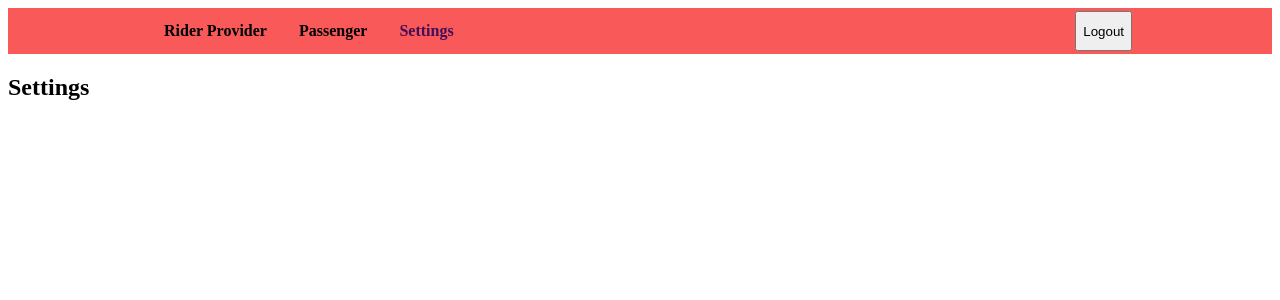
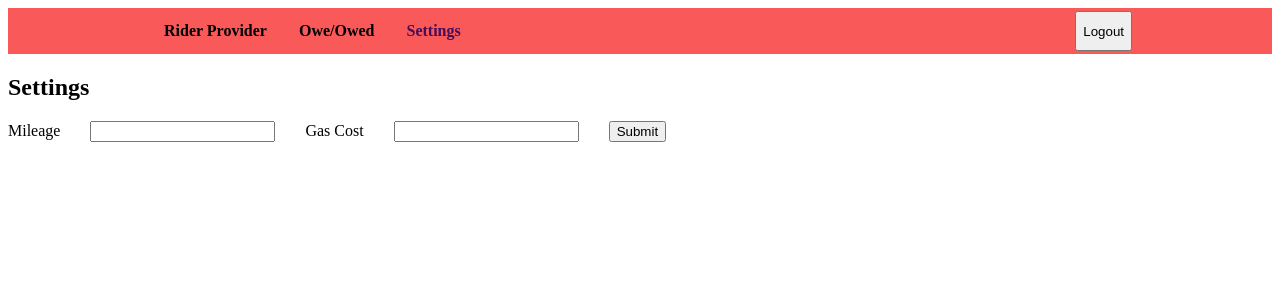
Before and after one commit to ShivamSpm/ride-share-cost-calculator, a React (Create React App) app: page /settings in a window 1280 px wide. Shown: the top 300 px of the page. Built offline with nearby package versions, Linux system fonts and the light colour scheme; sample sign-in values are in the browser's storage.

Commit message:
Added new functionalities like settings page and money owe page

```diff
--- a/src/App.js
+++ b/src/App.js
@@ -10,7 +10,7 @@ import SignupPage from './pages/SignupPage';
 import LoginPage from './pages/LoginPage';
 import Navbar from './components/Navbar';
 import RiderPage from "./pages/RiderPage"
-import PassengerPage from "./pages/PassengerPage";
+import MoneyOwedPage from "./pages/MoneyOwedPage";
 import SettingsPage from "./pages/SettingsPage";
 
 export default function App(){
@@ -22,7 +22,7 @@ export default function App(){
                 {user ? <Navbar/>: <></>}
                 <Routes>
                     <Route path="/rider" element={user ? <RiderPage/>: <Navigate to="/login" replace/>} />
-                    <Route path="/passenger" element={user ? <PassengerPage/> : <Navigate to="/login" replace/>} />
+                    <Route path="/owed" element={user ? <MoneyOwedPage/> : <Navigate to="/login" replace/>} />
                     <Route path="/settings" element={user ? <SettingsPage/> : <Navigate to="/login" replace/>} />
                     <Route path="/login" element={ !user ? <LoginPage/> : <Navigate to="/rider" replace/>} />
                     <Route path="/signup" element={!user ? <SignupPage/> : <Navigate to="/rider" replace/>} />
--- a/src/components/Dropdown.js
+++ b/src/components/Dropdown.js
@@ -6,6 +6,7 @@ import SearchIcon from "@mui/icons-material/Search";
 import { MenuItem, InputBase, Menu, Divider } from "@material-ui/core";
 import CheckIcon from "@material-ui/icons/Check";
 import { makeStyles } from "@material-ui/core/styles";
+import { postMethod } from "../constants/axiosRequests";
 
 const useStyles = makeStyles((theme) => ({
     DropDownButton: {
@@ -82,20 +83,19 @@ const useStyles = makeStyles((theme) => ({
 
 
 export default function Dropdown(props){
-    console.log("props");
-    console.log(props.data);
 
     const classes = useStyles();
     const [anchorEl, setAnchorEl] = useState(null);
     const [searchText, setSearchText] = useState("");
     const [selection, setSelection] = useState("");
     const [namesList, setNamesList] = useState([]);
-    const [distance, setdistance] = useState(0);
+    const [distance, setdistance] = useState("");
+    const [error, setError] = useState("");
 
     useEffect(() => {
         setNamesList(JSON.parse(localStorage.getItem("localNames")));
     }, []);
-
+    console.log(namesList);
     const handleMenuOpen = (event) => {
         setAnchorEl(event.currentTarget);
     };
@@ -126,26 +126,61 @@ export default function Dropdown(props){
         localStorage.setItem("localNames", JSON.stringify(deleted));
     }
 
-    const handleChange = (e) => {
+    const handleDistanceChange = (e) => {
         setdistance(e.target.value);
     }
-    console.log(namesList);
+
+    // console.log(namesList);
+    const handleRideNow = async(e) =>{
+        if(isNaN(distance) || distance===""){
+          console.log("inside if")
+          setError("Please input correct distance value (in miles)");
+        }
+        else{
+        setError("");
+        const user = JSON.parse(sessionStorage.getItem('user'));
+        console.log(user);
+        const userEmail = user["email"];
+        const riderEmailJson = {
+          "riderEmail":userEmail
+        }
+        const rideDistanceJson = {
+          "distance": distance
+        }
+
+        namesList.push(riderEmailJson);
+        namesList.push(rideDistanceJson);
+
+        try{
+        await postMethod("/saveRide", namesList);
+        namesList.splice(-1)
+        namesList.splice(-1)
+        setNamesList(namesList);
+        console.log(namesList);
+        // setDupNamesList([]);
+        }catch(err){
+          console.log(err);
+        }
+      }
+    }
 
     return (
         <>
             <div>
+            <div style={{color: 'red'}}>{error}</div>
             <Button
                 type="button"
                 className={classes.DropDownButton}
                 onClick={handleMenuOpen}
             >
-                {selection ? selection : <span style={{color:'#A3A3A3',fontSize:'15px' }}>Add name...</span>}
-                <KeyboardArrowDownIcon />
+                {selection ? selection : <span style={{color:'#A3A3A3',fontSize:'17px' }}>Select name...</span>}
+                <KeyboardArrowDownIcon/>
             </Button>
             {renderDashboardMenu()}
-            <Button onClick={handleAddName}>Add</Button>
-            <input
-            onChange = {handleChange}
+            <Button onClick={handleAddName}>Add name</Button>
+            <input style={{margin:'0px 30px'}}
+            onChange = {handleDistanceChange}
+            placeholder="Enter Distance..."
             />
             </div>
 
@@ -161,17 +196,18 @@ export default function Dropdown(props){
                     <div className="col-1" style={{margin:'0px 50px'}}>
                         <button className="mt-2 btn btn-warning material-icons"
                             onClick={() => handleDelete(name)}
-                        >delete</button>
+                        >Delete</button>
                     </div>
                 </div>
             </React.Fragment>
         )
         )}
-        <button style={{margin:'50px 0px'}}>Ride now</button>
+        <button style={{margin:'50px 0px'}} onClick={handleRideNow}>Ride now</button>
         </>
       );
 
       function renderDashboardMenu() {
+        console.log(props.data);
         const displayOptions = props.data
           .map((item) => {
             if (item.Name.toLowerCase().includes(searchText.toLowerCase())) {
--- a/src/components/Login.js
+++ b/src/components/Login.js
@@ -43,7 +43,7 @@ export default function Login(){
             dispatch(login({
                 response
             }));
-            sessionStorage.setItem('user', response);
+            sessionStorage.setItem('user', JSON.stringify(response) );
             window.location.reload(false);
 
         }catch(err){
--- a/src/components/Navbar.js
+++ b/src/components/Navbar.js
@@ -19,8 +19,8 @@ export default function Navbar(){
           <NavLink to="/rider" >
             Rider Provider
           </NavLink>
-          <NavLink to="/passenger" >
-            Passenger
+          <NavLink to="/owed" >
+            Owe/Owed
           </NavLink>
           <NavLink to="/settings" >
             Settings
--- a/src/constants/axiosRequests.js
+++ b/src/constants/axiosRequests.js
@@ -5,9 +5,13 @@ const client = axios.create({
   });
 
 
-export default async function getMethod(path){
+export default async function getMethod(path, data){
 
-        const response = await client.get(`${path}`);
+        const response = await client.get(`${path}`, {
+          params: {
+            data: data,
+          }
+        });
         // console.log("response");
         // console.log(response);
         return response.data;
--- /dev/null
+++ b/src/pages/MoneyOwedPage.js
@@ -0,0 +1,47 @@
+import React from "react";
+import { useEffect, useState } from "react";
+import getMethod from "../constants/axiosRequests";
+
+export default function MoneyOwedPage(){
+    const [moneyOwedData, setMoneyOwedData] = useState([]);
+    const [moneyYouOweData, setMoneyYouOweData] = useState([]);
+    useEffect(() =>  {
+        getMoneyOwedData();
+        getMoneyYouOweData();
+    }, []);
+
+    const getMoneyOwedData = async () =>  {
+        const user = JSON.parse(sessionStorage.getItem('user'));
+        const riderEmail = user["email"];
+        const response = await getMethod("/getMoneyOwed", riderEmail);
+        setMoneyOwedData(response);
+        console.log(response);
+    };
+    const getMoneyYouOweData = async () =>  {
+        const user = JSON.parse(sessionStorage.getItem('user'));
+        const passengerId = user['Name'];
+        const response = await getMethod("/getMoneyYouOwe", passengerId);
+        setMoneyYouOweData(response);
+        console.log(response);
+    };
+
+    return(
+        <>
+            {/* <h2>Money Owed</h2> */}
+            <h3>Money Owed</h3>
+            {moneyOwedData.map((item) => (
+                <React.Fragment key={item.id}>
+                    <div>{item['PassengerId']} - ${item['MoneyOwed']}</div>
+                </React.Fragment>
+                )
+            )}
+            <h3>Money You Owe</h3>
+            {moneyYouOweData.map((item) => (
+                <React.Fragment key={item.id}>
+                    <div>{item['RiderId']} - ${item['MoneyOwed']}</div>
+                </React.Fragment>
+                )
+            )}
+        </>
+    )
+}
--- a/src/pages/PassengerPage.js
+++ /dev/null
@@ -1,11 +0,0 @@
-import React from "react";
-
-
-export default function PassengerPage(){
-
-    return(
-        <>
-            <h2>Passenger</h2>
-        </>
-    )
-}
--- a/src/pages/RiderPage.js
+++ b/src/pages/RiderPage.js
@@ -10,7 +10,7 @@ export default function RiderPage(){
     const getDropdownMenuData = async() =>{
         let response = []
         try{
-        response = await getMethod("getAllUsers");
+        response = await getMethod("getAllUsers", "");
         }catch(err){
             console.log(err);
         }
--- a/src/pages/SettingsPage.js
+++ b/src/pages/SettingsPage.js
@@ -1,12 +1,61 @@
 import React from "react";
-
+import { useState } from "react";
+import { postMethod } from "../constants/axiosRequests";
 
 export default function SettingsPage(){
 
+    const [mileage, setMileage] = useState("");
+    const [gasCost, setGasCost] = useState("");
+
+    async function handleSubmit(event) {
+
+        event.preventDefault();
+        const user = JSON.parse(sessionStorage.getItem('user'));
+        // console.log(user);
+
+        const riderEmail = user["email"];
+
+        const mileageAndCostJson = {
+            "email": riderEmail,
+            "mileage": mileage,
+            "gasCost": gasCost
+          }
+
+        try{
+            await postMethod("/saveMileageAndCost", mileageAndCostJson);
+
+        }catch(err){
+            console.log(err);
+        }
+
+        setMileage("");
+        setGasCost("");
+
+        console.log("sda");
+      }
 
     return(
         <>
             <h2>Settings</h2>
+            <form onSubmit={handleSubmit}>
+                <label htmlFor="mileage">Mileage</label>
+                <input style={{margin:'0px 30px'}}
+                    id="mileage"
+                    type="number"
+                    value={mileage}
+                    onChange={(e) => setMileage(e.target.value)}
+                    required
+                />
+                <label htmlFor="gasCost">Gas Cost</label>
+                <input style={{margin:'0px 30px'}}
+                    id="gasCost"
+                    type="number"
+                    value={gasCost}
+                    onChange={(e) => setGasCost(e.target.value)}
+                    required
+                />
+                <button type="submit">Submit</button>
+            </form>
         </>
     )
 }
```
